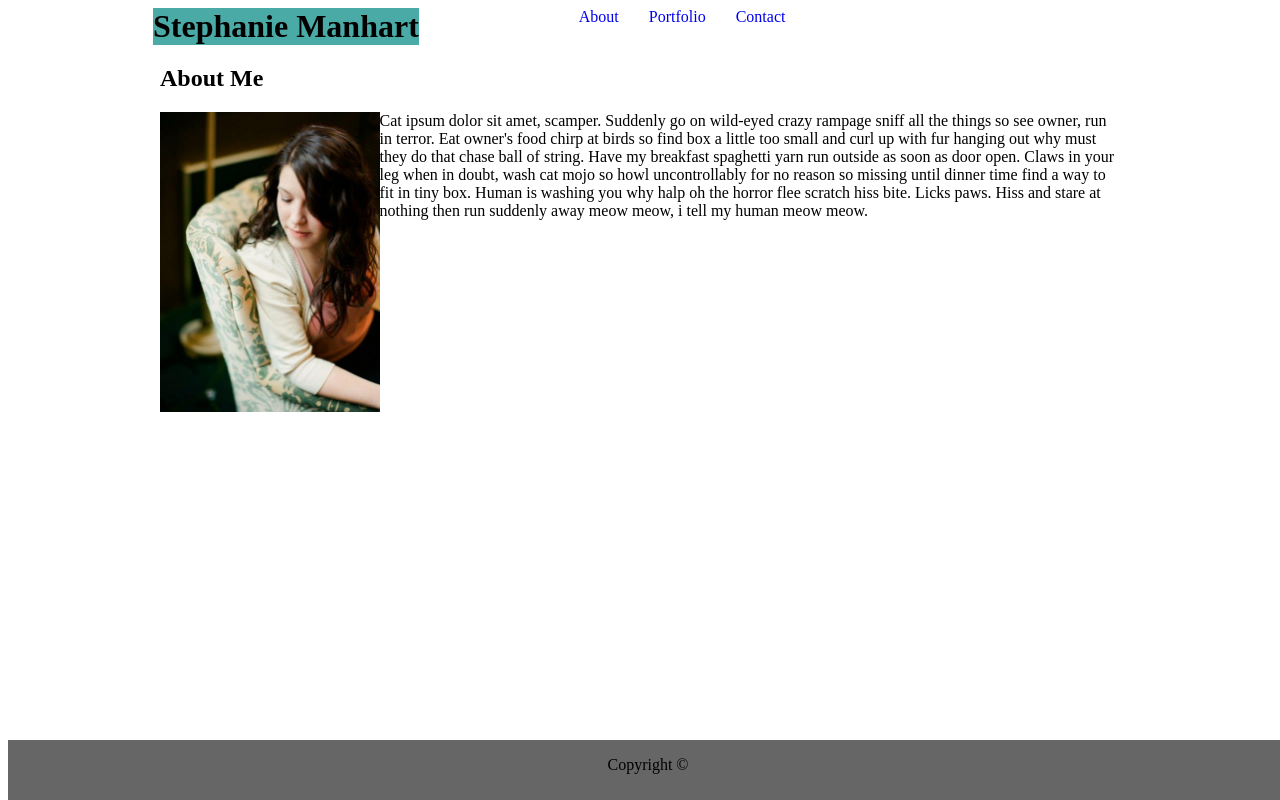
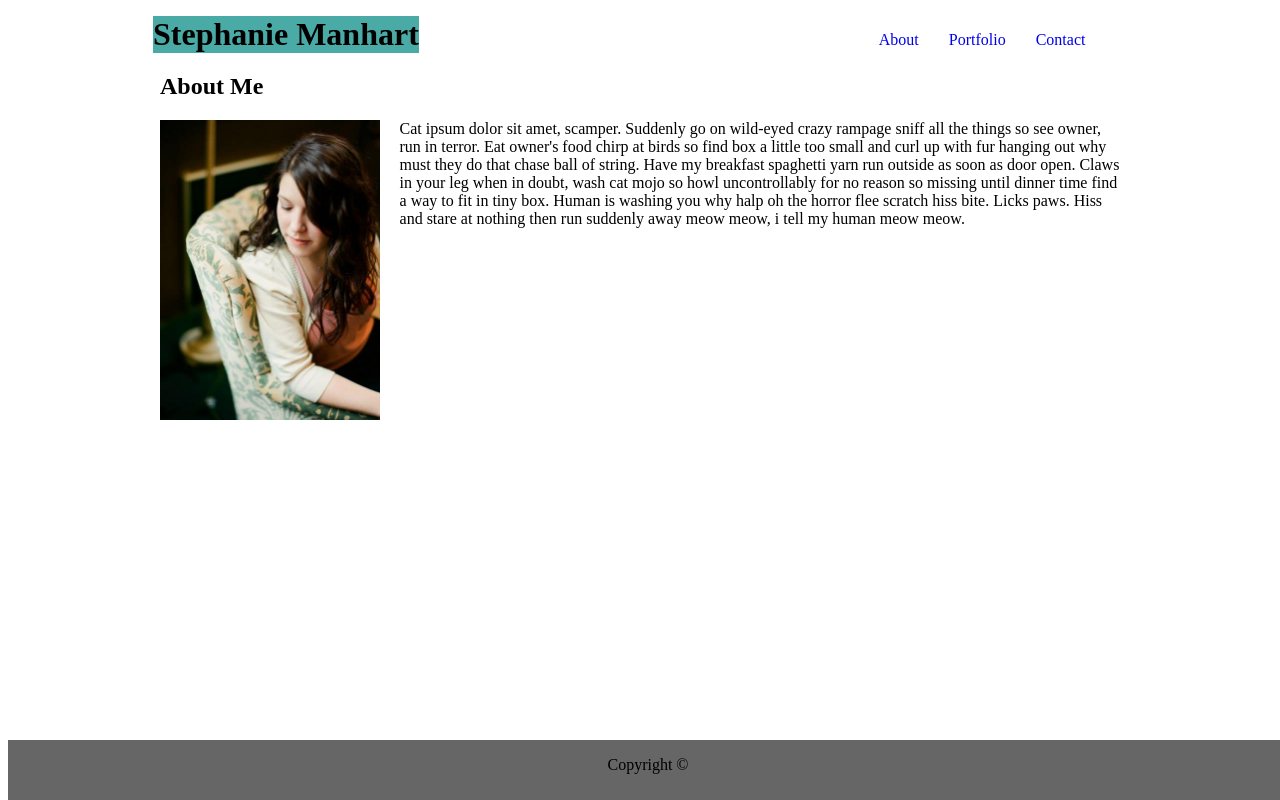
Before and after one commit to smanhart/Basic-Portfolio, a plain HTML site: page index.html in a window 1280 px wide. Drawn offline with Linux system fonts and the light colour scheme.

Commit message:
about page nav links

```diff
--- a/assets/css/style.css
+++ b/assets/css/style.css
@@ -19,7 +19,7 @@ header {
 }
 
 div {
-    background:
+
 }
 
 section {
@@ -29,6 +29,11 @@ section {
 
 #myPic {
     float: left;
+    padding: 0 20px 20px 0;
+}
+
+ul {
+    list-style-type: none;
 }
 
 .navLink {
@@ -36,8 +41,13 @@ section {
     text-decoration: none;
     padding: 0 15px;
     position: relative;
-    right: 0
+    left: 300px;
+    top: 15px;
 }
+
+/* #aboutnav {
+    padding: 15px 0 0 800px;
+} */
 
 footer {
     position: fixed;
--- a/index.html
+++ b/index.html
@@ -7,9 +7,14 @@
     <body>
         <header class="clearfix">
             <h1 id="name">Stephanie Manhart</h1>
-            <a class="navLink" href="index.html">About</a>
-            <a class="navLink" href="portfolio.html">Portfolio</a>
-            <a class="navLink" href="contact.html">Contact</a>
+            <ul>
+                <li><a class="navLink" id="aboutnav" href="index.html">About</a></li>
+                <li><a class="navLink" href="portfolio.html">Portfolio</a></li>
+                <li><a class="navLink" href="contact.html">Contact</a></li>
+            </ul>
+            <!-- <a class="navLink" href="index.html">About</a> -->
+            <!-- <a class="navLink" href="portfolio.html">Portfolio</a> -->
+            <!-- <a class="navLink" href="contact.html">Contact</a> -->
         </header>
 
        <div>
```
